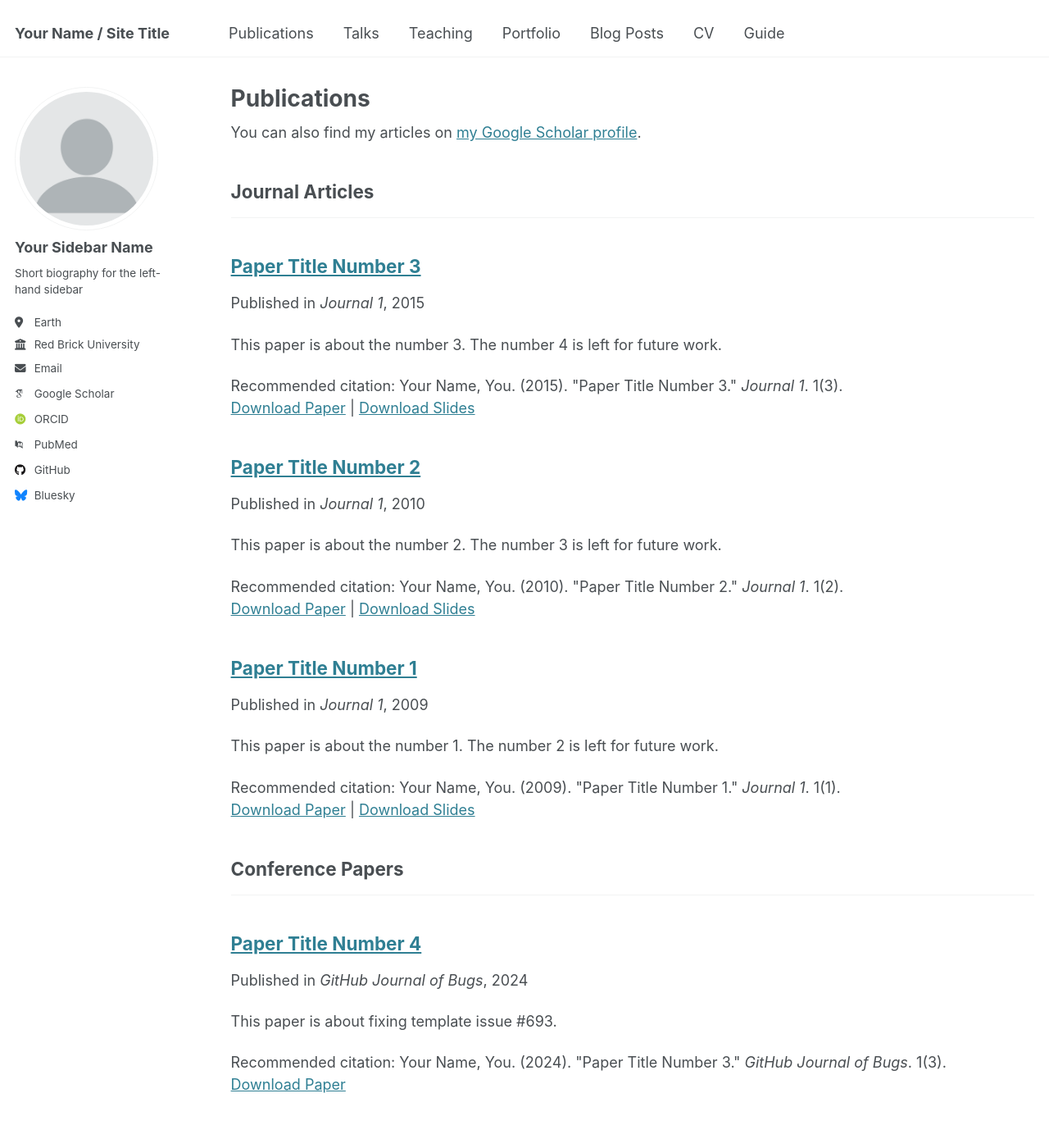
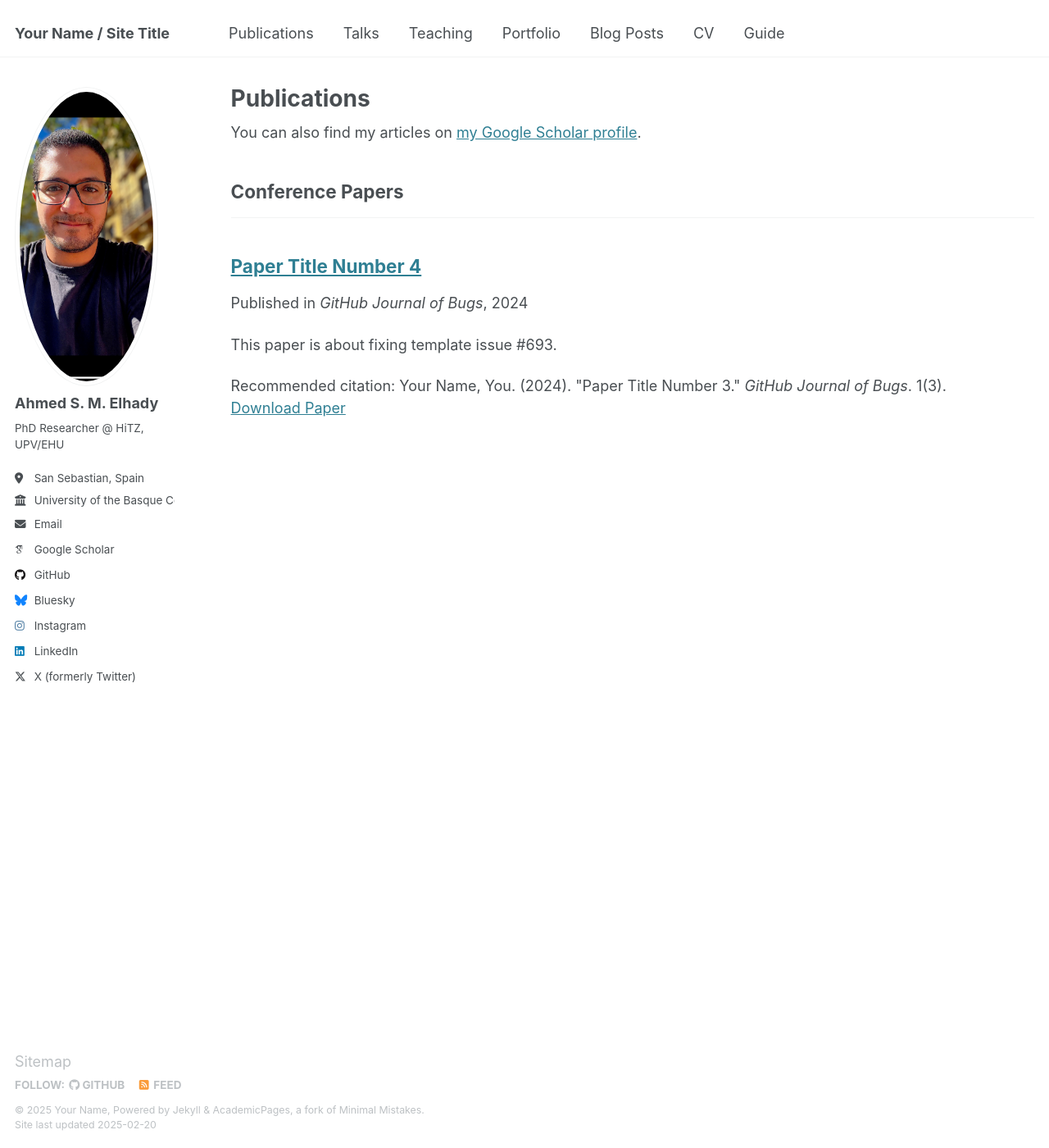
Before and after one commit to ahmedselhady/ahmedselhady.github.io, a Jekyll site: the page built from _pages/publications.html, in a window 1280 px wide and 1400 px high. Shown: the whole window at 82% size. Built offline with Jekyll 4.4.1, drawn with Linux system fonts in a browser that asks for light colours; some web fonts are replaced.

Commit message:
adding my info

```diff
--- a/_config.yml
+++ b/_config.yml
@@ -22,22 +22,22 @@
 #               Additional customization can be done by editing /_includes/author-profile.html
 author:
   # Biographic information
-  avatar           : "profile.png"
-  name             : "Your Sidebar Name"
+  avatar           : "me.png"
+  name             : "Ahmed S. M. Elhady"
   pronouns         : # example: "she/her"
-  bio              : "Short biography for the left-hand sidebar"
-  location         : "Earth"
-  employer         : "Red Brick University"
+  bio              : "PhD Researcher @ HiTZ, UPV/EHU"
+  location         : "San Sebastian, Spain"
+  employer         : "University of the Basque Country"
   uri              : # URL
-  email            : "none@example.org"
+  email            : "ahelhady511@gmail.com"
 
   # Academic websites
   arxiv            : # URL - Update with the correct link to your profile
-  googlescholar    : "https://scholar.google.com/citations?user=PS_CX0AAAAAJ"
+  googlescholar    : "https://scholar.google.com/citations?user=9gk2mKsAAAAJ&hl=en"
   impactstory      : # URL
-  orcid            : "http://orcid.org/yourorcidurl"
+  orcid            : #"http://orcid.org/yourorcidurl"
   semantic         : # URL
-  pubmed           : "https://www.ncbi.nlm.nih.gov/pubmed/?term=john+snow"
+  pubmed           : #"https://www.ncbi.nlm.nih.gov/pubmed/?term=john+snow"
   researchgate     : # URL
   scopus           : # URL
 
@@ -50,16 +50,16 @@
   stackoverflow    : # User number or user number and name (i.e., use "1" or "1/jeff-atwood")
 
   # Social media
-  bluesky          : "bsky.app" # Replace this with you Bluesky username
+  bluesky          : "ahmedelhady.bsky.social" # Replace this with you Bluesky username
   facebook         : # Username
   flickr           : # Username
   foursquare       : # Username
   goodreads        : # Username
   google_plus      : # Username
   keybase          : # Username
-  instagram        : # Username
+  instagram        : "ahmed.bin.salem"
   lastfm           : # Username
-  linkedin         : # Username
+  linkedin         : "aselhady"
   mastodon         : # URL
   medium           : # URL
   pinterest        : # Username
@@ -67,7 +67,7 @@
   steam            : # Username
   telegram         : # URL
   tumblr           : # Username
-  twitter          : # Username for X / Twitter
+  twitter          : "ahsalem511"
   vine             : # Username
   weibo            : # Username
   wikipedia        : # Username
@@ -77,10 +77,10 @@
 
 # Publication Category - The following the list of publication categories and their headings
 publication_category:
-  books:
-    title: 'Books'
-  manuscripts:
-    title: 'Journal Articles'
+  # books:
+  #   title: 'Books'
+  # manuscripts:
+  #   title: 'Journal Articles'
   conferences:
     title: 'Conference Papers'
 
```
Also changed, not shown: images/me.png (added).
